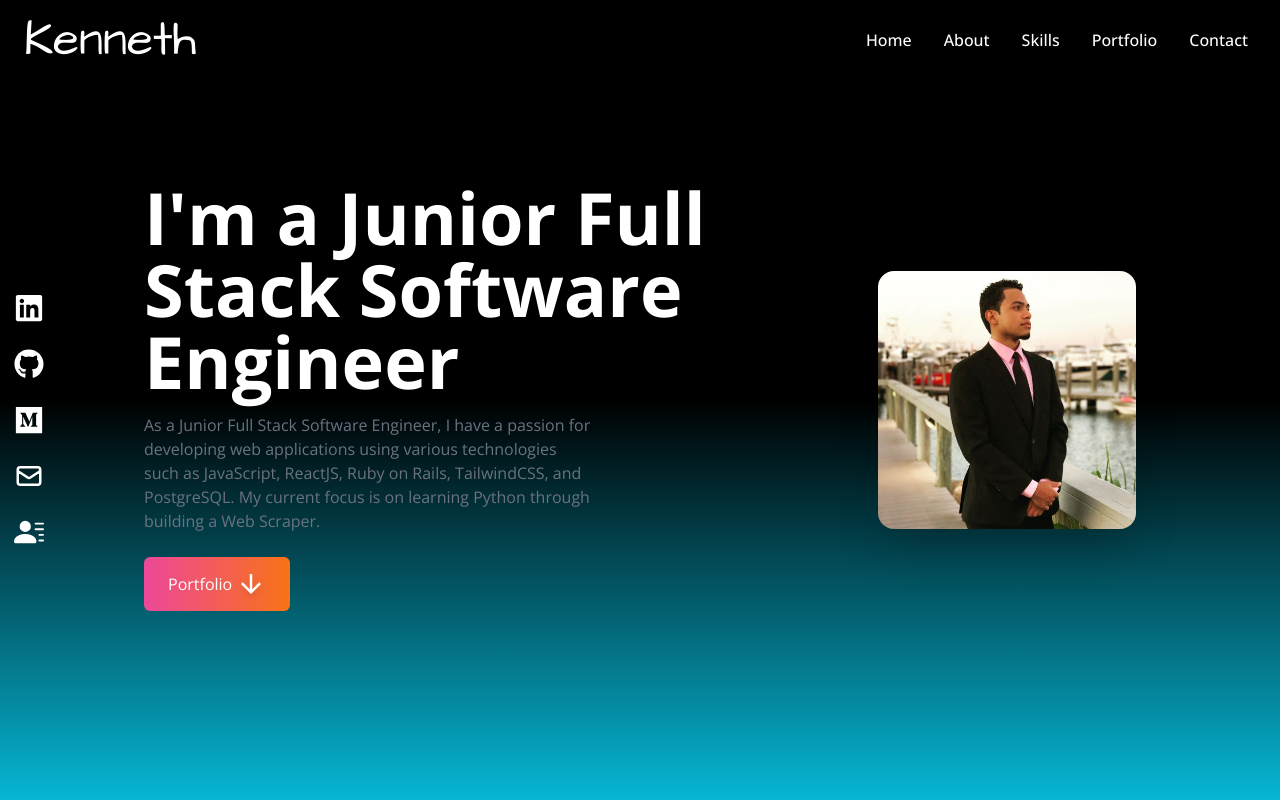
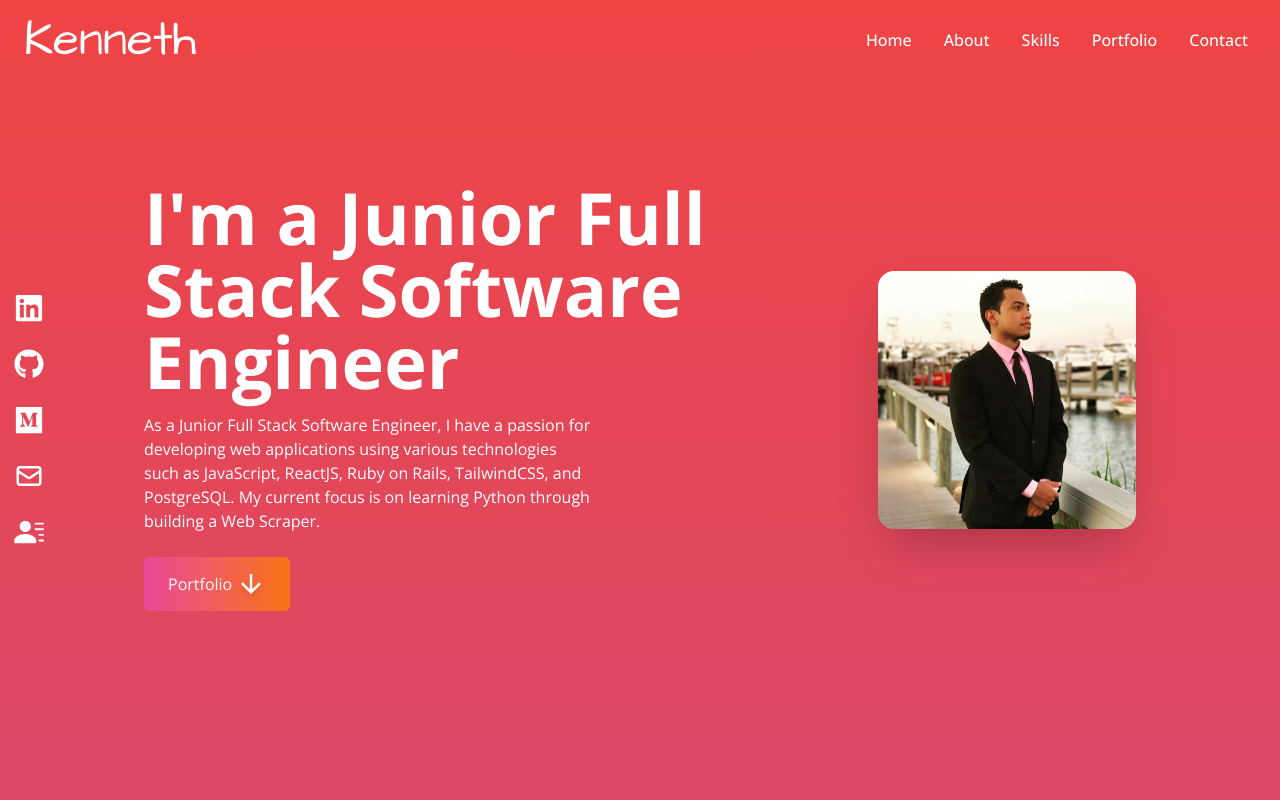
Before and after one commit to LoopFruits/react-portfolio, a React (Create React App) app: page / in a window 1280 px wide. Shown: the top 800 px of the page. Built offline with nearby package versions, Linux system fonts and the light colour scheme.

Commit message:
created seamless background transition

```diff
--- a/src/App.js
+++ b/src/App.js
@@ -9,7 +9,7 @@ import  Contact  from "./components/Contact";
 
 function App() {
   return (
-    <div>
+    <div className="bg-gradient-to-b from-red-500 to-violet-500">
       <NavBar/>
       <Home />
       <About />
--- a/src/components/About.jsx
+++ b/src/components/About.jsx
@@ -2,7 +2,7 @@ import React from 'react'
 
 const About = () => {
   return (
-    <div name="about" className="w-full h-screen bg-gradient-to-b from-cyan-500 to-indigo-800 text-white">
+    <div name="about" className="w-full h-screen  text-white">
         <div className="max-w-screen-lg p-4 mx-auto flex flex-col justify-center w-full h-full">
             <div className="pb-8">
                 <p className="text-4xl font-bold inline">About</p>
--- a/src/components/Contact.jsx
+++ b/src/components/Contact.jsx
@@ -5,7 +5,7 @@ const Contact = () => {
   return (
     <div
     name="contact"
-    className="w-full h-screen bg-gradient-to-b from-red-500 to-orange-500 p-4 text-white">
+    className="w-full h-screen  p-4 text-white">
         <div className="flex flex-col p-4 justify-center max-w-screen-lg mx-auto h-full">
             <div className="pb-8">
                 <p className="text-4xl font-bold inline ">Contact</p>
--- a/src/components/Home.jsx
+++ b/src/components/Home.jsx
@@ -5,11 +5,11 @@ import {Link} from 'react-scroll'
 
 const Home = () => {
   return (
-    <div name="home" className="h-screen w-full bg-gradient-to-b from-black via-black to-cyan-500 text-white">
+    <div name="home" className="h-screen w-full  text-white">
         <div className="max-w-screen-lg mx-auto flex flex-col items-center justify-center h-full px-4 md:flex-row">
             <div className="flex flex-col justify-center h-full">
                 <h2 className="text-4xl sm:text-7xl font-bold text-white"> I'm a Junior Full Stack Software Engineer</h2>
-                <p className="text-gray-500 py-4 max-w-md">
+                <p className="text-white-500 py-4 max-w-md">
                     As a Junior Full Stack Software Engineer, I have a passion for developing web applications using various technologies such as JavaScript, ReactJS, Ruby on Rails, TailwindCSS, and PostgreSQL. My current focus is on learning Python through building a Web Scraper.
                 </p>
                 <div>
--- a/src/components/NavBar.jsx
+++ b/src/components/NavBar.jsx
@@ -59,7 +59,7 @@ const NavBar = () => {
 
 
 
-      <ul className="flex flex-col justify-center items-center absolute top-0 left-0 w-full h-screen bg-gradient-to-b from-black to-gray-800 text-gray-500">
+      <ul className="flex flex-col justify-center items-center absolute top-0 left-0 w-full h-screen ">
 
 
         {links.map(({id, link}) => (
--- a/src/components/Portfolio.jsx
+++ b/src/components/Portfolio.jsx
@@ -26,7 +26,7 @@ const Portfolio = () => {
     ]
 
   return (
-    <div name="portfolio" className="bg-gradient-to-b from-violet-500 to-red-500 w-full text-white md:h-screen">
+    <div name="portfolio" className="w-full text-white md:h-screen">
         <div className="max-w-screen-lg p-4 mx-auto flex flex-col justify-center w-full h-full">
             <div className="pb-8">
                 <p className="text-4xl font-bold inline ">Portfolio</p>
--- a/src/components/Skills.jsx
+++ b/src/components/Skills.jsx
@@ -55,7 +55,7 @@ const Skills = () => {
 
   ]
   return (
-    <div name="skills" className="bg-gradient-to-b from-indigo-800 to-violet-500 h-screen w-full text-white" >
+    <div name="skills" className="h-screen w-full text-white" >
       <div className="max-w-screen-lg mx-auto p-4 flex flex-col justify-center w-full h-full text-white">
         <div>
           <p className='text-4xl font-bold  p-2 inline'>Skills</p>
```
